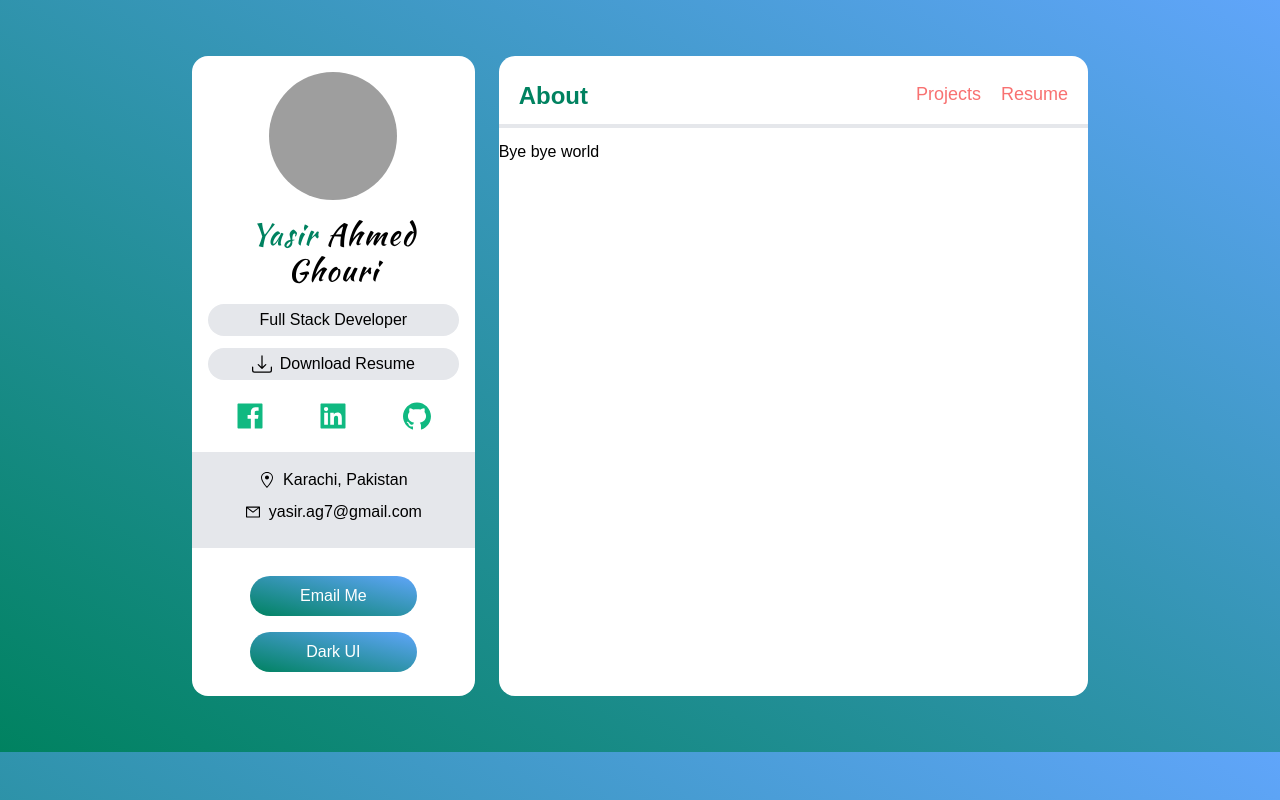
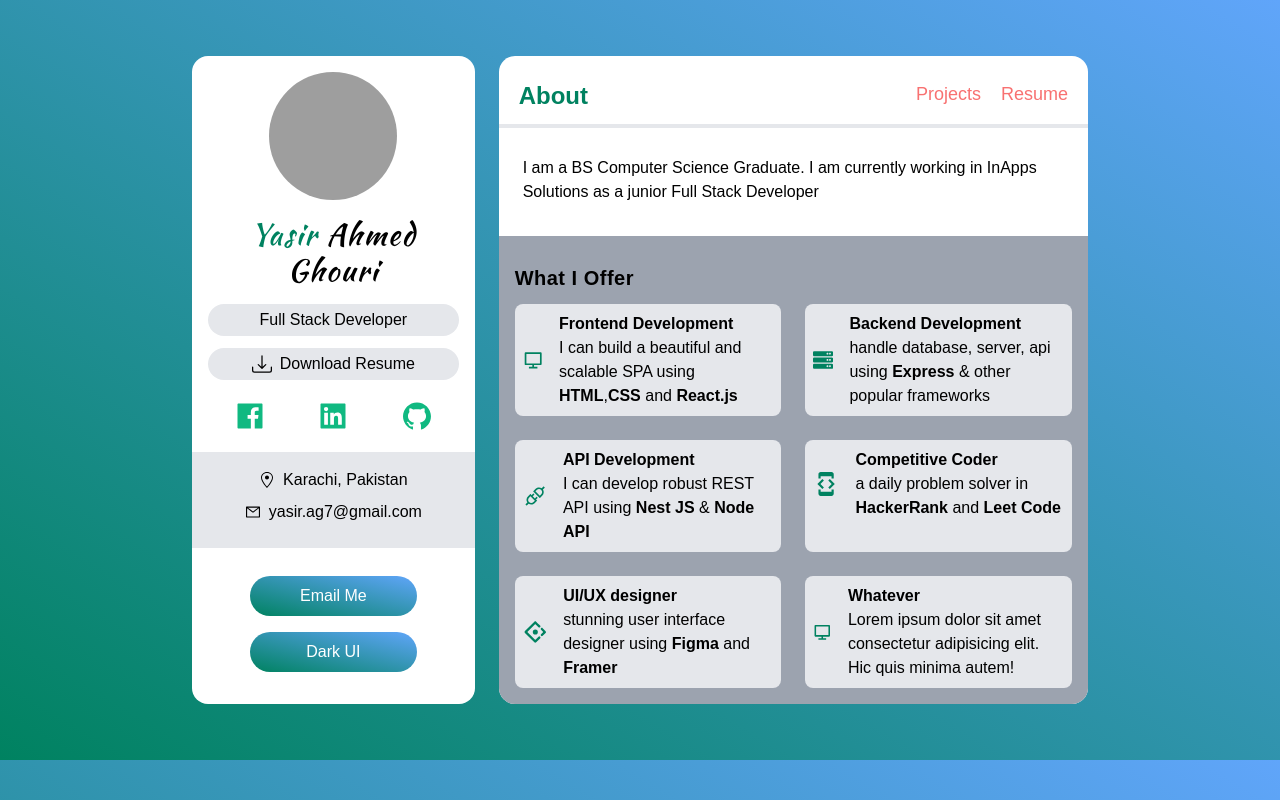
Before and after one commit to yasirghouri/nextjs-my-portfolio, a Next.js app: page / in a window 1280 px wide. Built offline with nearby package versions, Linux system fonts and the light colour scheme; grey boxes are pictures that could not be loaded.

Commit message:
added ServiceCard component

```diff
--- /dev/null
+++ b/components/ServiceCard/index.tsx
@@ -0,0 +1,23 @@
+import { FunctionComponent } from "react";
+import { IService } from "../../type";
+
+const ServiceCard: FunctionComponent<{
+  service: IService;
+}> = ({ service: { title, about, Icon } }) => {
+  const createMarkUp = () => {
+    return {
+      __html: about,
+    };
+  };
+  return (
+    <div className="flex items-center p-2 space-x-4">
+      <Icon className="w-12 h-12 text-green" />
+      <div>
+        <h4 className="font-bold">{title}</h4>
+        <p dangerouslySetInnerHTML={createMarkUp()} />
+      </div>
+    </div>
+  );
+};
+
+export default ServiceCard;
--- a/pages/_app.tsx
+++ b/pages/_app.tsx
@@ -8,7 +8,7 @@
       <div className="col-span-12 p-4 text-center bg-white lg:col-span-4 rounded-2xl">
         <Sidebar />
       </div>
-      <div className="flex flex-col col-span-12 bg-white lg:col-span-8 rounded-2xl">
+      <div className="flex flex-col col-span-12 overflow-auto bg-white lg:col-span-8 rounded-2xl">
         <Navbar />
         <Component {...pageProps} />
       </div>
--- a/pages/index.tsx
+++ b/pages/index.tsx
@@ -1,8 +1,29 @@
 import { GetServerSidePropsContext } from "next";
+import ServiceCard from "../components/ServiceCard";
 import { services } from "../data";
 
 const index = () => {
-  return <div>Bye bye world</div>;
+  return (
+    <div className="flex flex-col flex-grow px-6 pt-1">
+      <h5 className="my-3 font-medium">
+        I am a BS Computer Science Graduate. I am currently working in InApps
+        Solutions as a junior Full Stack Developer
+      </h5>
+      <div
+        className="flex-grow p-4 mt-5 bg-gray-400"
+        style={{ marginRight: "-1.5rem", marginLeft: "-1.5rem" }}
+      >
+        <h6 className="my-3 text-xl font-bold tracking-wide">What I Offer</h6>
+        <div className="grid gap-6 lg:grid-cols-2">
+          {services.map((service, idx) => (
+            <div className="bg-gray-200 rounded-lg lg:col-span-1">
+              <ServiceCard key={idx} service={service} />
+            </div>
+          ))}
+        </div>
+      </div>
+    </div>
+  );
 };
 
 export default index;
--- a/type.ts
+++ b/type.ts
@@ -3,5 +3,5 @@
 export interface IService {
   title: string;
   about: string;
-  icon: IconType;
+  Icon: IconType;
 }
```
Also changed, not shown: data.ts (+6 -6 lines).
